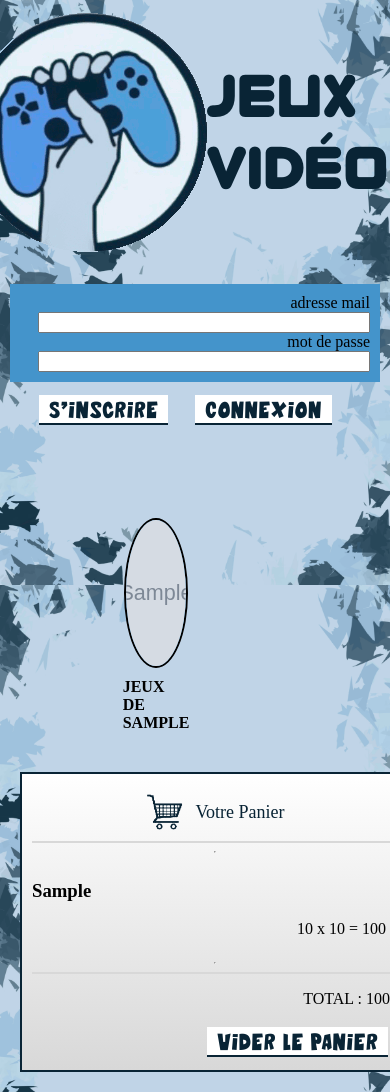
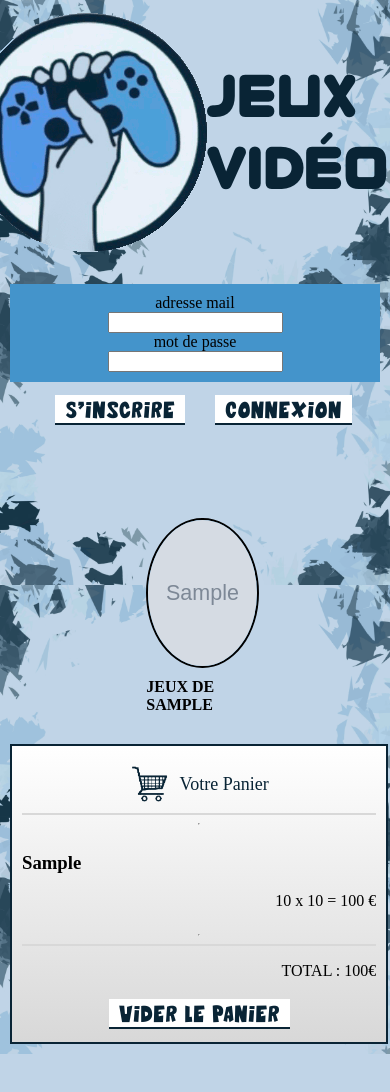
Before and after one commit to happyfury006/projetwebzz2, a PHP site: page / in a window 390 px wide; the page is wider, and only the part inside the window is pictured. After the commit the page ends 1054 px from the top of that part, so only its background shows below. Run offline with PHP 8.4, Linux system fonts and the light colour scheme; tables that the repository leaves empty or names only in its code hold one stand-in row (values such as "Sample post"); grey boxes marked "Sample" are stand-in pictures; data that the repository does not hold is empty.

Commit message:
version finale

```diff
--- a/css/styleAccueil.css
+++ b/css/styleAccueil.css
@@ -36,6 +36,7 @@
 
 .authentification {
   width: 20%;
+  min-width: 180px;
 	display: flex;
 	float: left;
   flex-direction: column;
@@ -90,13 +91,13 @@
 color:#fff;
 }
 .liste{
-	width: 80%;
+	width: 70%;
 	justify-content: center;
 	display: flex;
 	float: left;
 }
 .contenu {
-    width: 70%;  /* Set fixed width */
+    width: 800px;  /* Set fixed width */
     height: 500px; /* Set fixed height */
     overflow-y: auto; /* Enable vertical scrolling */
     display: grid;
@@ -104,10 +105,12 @@
 		scrollbar-width: thin;
     gap: 20px;
     padding: 20px;
+
 }
 
 .game-card {
-	width: 80%;
+
+	width: 300px;
     background: linear-gradient(#FFFFFF,#d8d8d8);
 	border-top-left-radius: 80%;
 	border-bottom-left-radius: 80% ;
@@ -192,7 +195,8 @@
 	margin-bottom: 20px;
 }
 .panier {
-	width: 16%;
+	width: 25%;
+	min-width: 226px;
 	height: auto; /* Adjust height if necessary */
 	display: flex;
 	float: left;
@@ -240,7 +244,7 @@
 }
 .panier-total{
 	width: 100%;
-	text-align: end;
+	text-align: center;
 	justify-content: center;
 	border-top: solid 2px #d8d8d8;
 }
@@ -248,11 +252,109 @@
 	text-align:end;
 }
 
-/* .scroller{
 
-} */
-@media screen and (max-width: 900px) {
-    .titre, .authentification, .contenu, .panier {
-        width: 100%;
+
+
+
+@media screen and (max-width: 720px){
+
+	.titre, .authentification, .categorie{
+		width: 100%;
+
+	}
+
+	.contenu{
+		display: flex;
+		flex-direction: column;
+		overflow-x: hidden;
+		justify-content: center;
+		align-items: center;
+		width: 80%;
+	}
+
+	.liste{
+		width: 100%;
+	}
+
+
+
+
+	.categorie{
+		 /* Prendre toute la largeur de l'écran */
+
+		margin-right: 0; /* Enlever les marges gauche et droite */
+		margin-left: 15px;
+
+
+	}
+
+	.unecate {
+        flex: 1 1 30%; /* Sur les petits écrans, chaque élément prend 45% de la largeur */
+        max-width: 30%;
     }
+
+
+	.connexion{
+		justify-content: center;
+		align-items: center;
+	}
+
+	.connexion input{
+		width: 50%;
+	}
+
+	.buttons{
+		justify-content: flex-end;
+		padding-right: 0;
+		margin-right: 0;
+		gap:10px;
+	}
+
+	.panier{
+		width: 97%;
+		margin: 10px;
+	}
+
+
+
 }
+
+@media screen and (max-width: 935px) and (min-width: 720px){
+	.panier{
+		width: 97%;
+		margin: 10px;
+	}
+
+	.game-card{
+
+		margin-right: 0px;
+	}
+
+	.liste{
+		width: 100%;
+	}
+
+	.contenu{
+		width: 95%;
+	}
+
+	.titre{
+		width: 73%;
+	}
+
+
+}
+
+@media screen and (max-width: 1024px) and (min-width: 935px){
+	.panier{
+
+		margin-left: 5px;
+	}
+
+	.game-card{
+
+		margin-right: 0px;
+	}
+
+
+}
--- a/index.php
+++ b/index.php
@@ -53,7 +53,7 @@
                 <p class="game-description"><?php echo htmlspecialchars($data['detail']); ?></p>
                 <p class="game-price"><?php echo htmlspecialchars($data['prix_ttc']); ?> €</p>
                 <!-- Formulaire pour ajouter un article au panier -->
-                <form action="ajouter_panier.php" method="POST">
+                <form action="ajouter-panier.php" method="POST">
                     <input type="hidden" name="id_article" value="<?php echo $data['id']; ?>">
                     <input type="hidden" name="quantite" value="1"> <!-- Quantité fixe à 1 -->
                     <button type="submit" class="bouton">Commander</button>
@@ -78,7 +78,7 @@
 								case 1:
 									?>
 									<div class="unecate">
-										<a href="http://projetwebzz2/index.php?famille=1">
+										<a href="http://projetwebzz2local/index.php?famille=1">
 											<img class="imgcate" src="<?php echo 'images_categorie/'.htmlspecialchars($data1['image']); ?>" alt="Image de  <?php echo htmlspecialchars($data1['libelle']); ?>">
 										</a>
 										<div class="nomcate">
@@ -92,7 +92,7 @@
 								case 2:
 									?>
 									<div class="unecate">
-										<a href="http://projetwebzz2/index.php?famille=2">
+										<a href="http://projetwebzz2local/index.php?famille=2">
 											<img class="imgcate" src="<?php echo 'images_categorie/'.htmlspecialchars($data1['image']); ?>" alt="Image de  <?php echo htmlspecialchars($data1['libelle']); ?>">
 										</a>
 									<div class="nomcate">
@@ -106,12 +106,12 @@
 								case 3:
 									?>
 									<div class="unecate">
-										<a href="http://projetwebzz2/index.php?famille=3">
+										<a href="http://projetwebzz2local/index.php?famille=3">
 											<img class="imgcate" src="<?php echo 'images_categorie/'.htmlspecialchars($data1['image']); ?>" alt="Image de  <?php echo htmlspecialchars($data1['libelle']); ?>">
 										</a>
 									<div class="nomcate">
 										<?php
-											echo 'Jeux de '.$data1['libelle'];
+											echo 'Jeux d '.$data1['libelle'];
 										?>
 										</div>
 									</div>
@@ -120,7 +120,7 @@
 								case 4:
 									?>
 									<div class="unecate">
-										<a href="http://projetwebzz2/index.php?famille=4">
+										<a href="http://projetwebzz2local/index.php?famille=4">
 											<img class="imgcate" src="<?php echo 'images_categorie/'.htmlspecialchars($data1['image']); ?>" alt="Image de  <?php echo htmlspecialchars($data1['libelle']); ?>">
 										</a>
 									<div class="nomcate">
@@ -134,7 +134,7 @@
 								case 5:
 									?>
 									<div class="unecate">
-										<a href="http://projetwebzz2/index.php?famille=5">
+										<a href="http://projetwebzz2local/index.php?famille=5">
 											<img class="imgcate" src="<?php echo 'images_categorie/'.htmlspecialchars($data1['image']); ?>" alt="Image de  <?php echo htmlspecialchars($data1['libelle']); ?>">
 										</a>
 									<div class="nomcate">
@@ -198,7 +198,7 @@
 				 <?php
 				 }
 				 ?>
-				<button class="bouton" onclick="window.location.href='vider_panier.php'">Vider le Panier</button>
+				<button class="bouton" onclick="window.location.href='vider-panier.php'">Vider le Panier</button>
 			</div>
 			</div>
 			<?php
```
